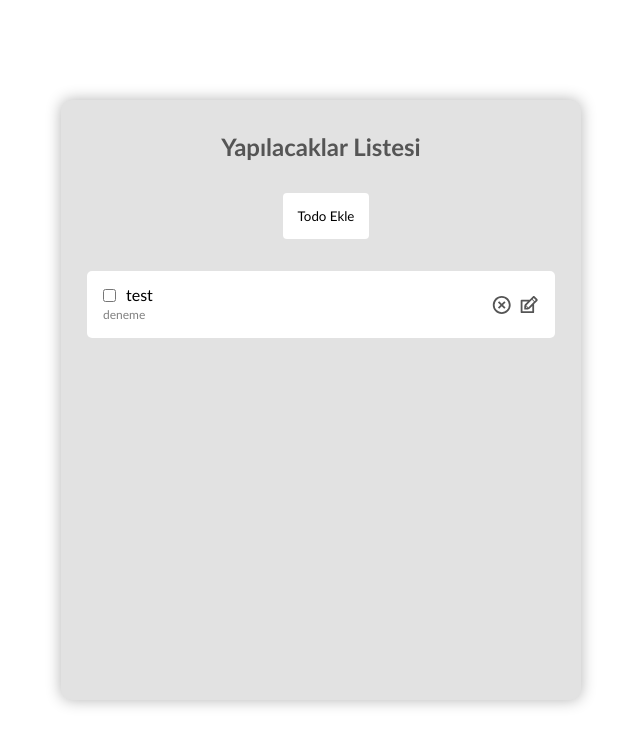
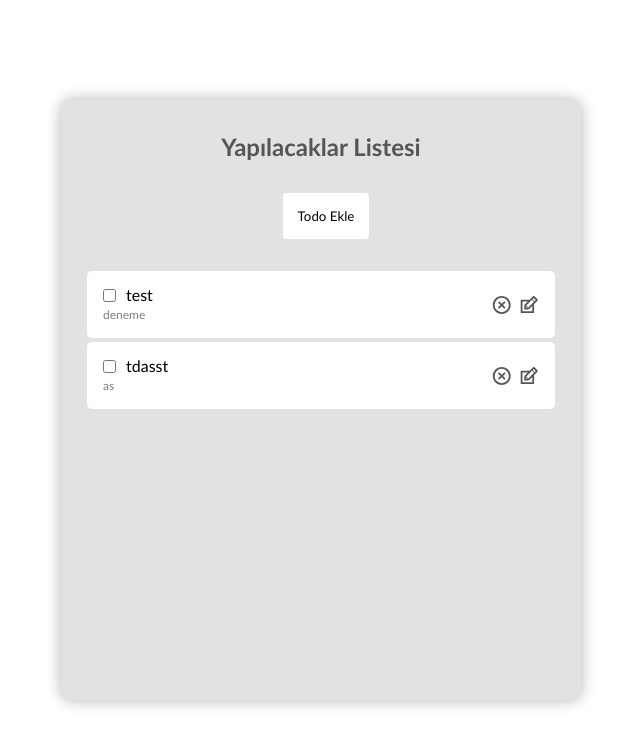
Before and after one commit to sefademir58/todo-list-assignment, a React (Create React App) app: page / in a window 1280 px wide. Shown: the top 746 px of the page, without its empty margins (319-959 px from the left). Built offline with nearby package versions, Linux system fonts and the light colour scheme.

Commit message:
drag eklendi.

```diff
--- a/package.json
+++ b/package.json
@@ -7,7 +7,9 @@
     "@testing-library/react": "^13.4.0",
     "@testing-library/user-event": "^13.5.0",
     "react": "^18.2.0",
+    "react-beautiful-dnd": "^13.1.1",
     "react-dom": "^18.2.0",
+    "react-draggable": "^4.4.5",
     "react-icons": "^4.6.0",
     "react-scripts": "5.0.1",
     "web-vitals": "^2.1.4"
--- a/src/App.css
+++ b/src/App.css
@@ -91,6 +91,7 @@ h1 {
   padding: 16px;
   border-radius: 5px;
   width: 90%;
+  user-select: none;
 }
 
 .info {
@@ -181,7 +182,7 @@ justify-content: space-between;
 padding: 8px;
 }
 .popup-header span {
-  color: #343434;
+color: #343434;
 }
 
 .close-popup {
@@ -210,8 +211,8 @@ flex-direction: column;
 }
 
 .popup-content-title {
-  display: flex;
-  justify-content: space-between;
+display: flex;
+justify-content: space-between;
 }
 
 .popup-content-title span{
--- a/src/components/Todo.js
+++ /dev/null
@@ -1,54 +0,0 @@
-import React, { useState } from 'react'
-import TodoForm from './TodoForm'
-import { RiCloseCircleLine } from 'react-icons/ri'
-import { TiEdit } from 'react-icons/ti'
-
-function Todo({ todos, completeTodo, removeTodo, updateTodo }) {
-  const [edit, setEdit] = useState({
-    id: null,
-    titleValue: '',
-    infoValue: '',
-  })
-  const submitUpdate = (titleValue, infoValue) => {
-    updateTodo(edit.id, titleValue, infoValue)
-    setEdit({
-      id: null,
-      titleValue: '',
-      infoValue: '',
-    })
-  }
-
-  return (
-    <>
-      {edit.id && <TodoForm edit={edit} onSubmit={submitUpdate} popup={true} />}
-      {todos.map((todo, index) => (
-        <div className={todo.isComplete ? 'todo-container complete' : 'todo-container'} key={index}>
-          <div className='todo-left-content'>
-            <div className='content'>
-              <input type='checkbox' />
-              <div className='title' key={todo.id} onClick={() => completeTodo(todo.id)}>
-                {todo.text}
-              </div>
-            </div>
-            <div className='info'>
-              {todo.info
-                ? todo?.info
-                : "Lorem Ipsum is simply dummy text of the printing and typesetting industry. Lorem Ipsum has been the industry's standard dummy text ever since the 1500s, when an unknown printer took a galley of type and scrambled it to make a type specimen book. It has survived not only five centuries, but also the leap into electronic typesetting, remaining essentially unchanged. It was popularised in the 1960s with the release of Letraset sheets containing Lorem Ipsum passages, and more recently with desktop publishing software like Aldus PageMaker including versions of Lorem Ipsum"}
-            </div>
-          </div>
-          <div className='todo-right-content'>
-            <div className='icons'>
-              <RiCloseCircleLine onClick={() => removeTodo(todo.id)} className='delete-icon' />
-              <TiEdit
-                onClick={() => setEdit({ id: todo.id, titleValue: todo.text, infoValue: todo.info })}
-                className='edit-icon'
-              />
-            </div>
-          </div>
-        </div>
-        ))}
-        </>
-    )
-}
-
-export default Todo
--- a/src/components/TodoItem.js
+++ b/src/components/TodoItem.js
@@ -1,5 +1,61 @@
-import React from 'react'
+import React, { useState } from 'react'
+import TodoForm from './TodoForm'
+import { RiCloseCircleLine } from 'react-icons/ri'
+import { TiEdit } from 'react-icons/ti'
+import { Draggable } from 'react-beautiful-dnd'
 
-export default function TodoItem(todo) {
-  return <div>TodoItem</div>
+function Todo({ todo, index, completeTodo, removeTodo, updateTodo }) {
+  const [edit, setEdit] = useState({
+    id: null,
+    titleValue: '',
+    infoValue: '',
+  })
+  const submitUpdate = (titleValue, infoValue) => {
+    updateTodo(edit.id, titleValue, infoValue)
+    setEdit({
+      id: null,
+      titleValue: '',
+      infoValue: '',
+    })
+  }
+
+  console.log(todo.id)
+
+  return (
+    <>
+      {edit.id && <TodoForm edit={edit} onSubmit={submitUpdate} popup={true} />}
+      <Draggable draggableId={todo.id} index={index}>
+        {provided => (
+          <div ref={provided.innerRef} {...provided.draggableProps} {...provided.dragHandleProps}>
+            <div className={todo.isComplete ? 'todo-container complete' : 'todo-container'} key={index}>
+              <div className='todo-left-content'>
+                <div className='content'>
+                  <input type='checkbox' />
+                  <div className='title' key={todo.id} onClick={() => completeTodo(todo.id)}>
+                    {todo.text}
+                  </div>
+                </div>
+                <div className='info'>
+                  {todo.info
+                    ? todo?.info
+                    : "Lorem Ipsum is simply dummy text of the printing and typesetting industry. Lorem Ipsum has been the industry's standard dummy text ever since the 1500s, when an unknown printer took a galley of type and scrambled it to make a type specimen book. It has survived not only five centuries, but also the leap into electronic typesetting, remaining essentially unchanged. It was popularised in the 1960s with the release of Letraset sheets containing Lorem Ipsum passages, and more recently with desktop publishing software like Aldus PageMaker including versions of Lorem Ipsum"}
+                </div>
+              </div>
+              <div className='todo-right-content'>
+                <div className='icons'>
+                  <RiCloseCircleLine onClick={() => removeTodo(todo.id)} className='delete-icon' />
+                  <TiEdit
+                    onClick={() => setEdit({ id: todo.id, titleValue: todo.text, infoValue: todo.info })}
+                    className='edit-icon'
+                  />
+                </div>
+              </div>
+            </div>
+          </div>
+        )}
+      </Draggable>
+    </>
+  )
 }
+
+export default Todo
--- a/src/components/TodoList.js
+++ b/src/components/TodoList.js
@@ -1,9 +1,21 @@
 import React, { useState, useEffect } from 'react'
 import TodoForm from './TodoForm'
-import Todo from './Todo'
+import TodoItem from './TodoItem'
+import { DragDropContext, Droppable } from 'react-beautiful-dnd'
+
+const reorder = (todo, startIndex, endIndex) => {
+  const result = Array.from(todo)
+  const [removed] = result.splice(startIndex, 1)
+  result.splice(endIndex, 0, removed)
+
+  return result
+}
 
 function TodoList() {
-    const [todos, setTodos] = useState([{ id: Math.random(), text: 'test', info: 'deneme' }])
+  const [todos, setTodos] = useState([
+    { id: 1, text: 'test', info: 'deneme' },
+    { id: 2, text: 'tdasst', info: 'as' },
+  ])
 
   useEffect(() => {
     // istek atılan yer düzenlenecek
@@ -79,15 +91,38 @@ function TodoList() {
     //   }
     // })
   }
+  const onDragEnd = result => {
+    if (!result.destination) {
+      return
+    }
+    const items = reorder(todos, result.source.index, result.destination.index)
+    setTodos(items)
+  }
 
   return (
-    <div>
+    <DragDropContext onDragEnd={onDragEnd}>
+      <Droppable droppableId='droppable'>
+        {provided => (
+          <div ref={provided.innerRef}>
             <div className='todo-header'>
               <h1>Yapılacaklar Listesi</h1>
               <TodoForm onSubmit={addTodo} />
             </div>
-      <Todo todos={todos} completeTodo={completeTodo} removeTodo={removeTodo} updateTodo={updateTodo} />
+            {todos.map((todo, index) => (
+              <TodoItem
+                todo={todo}
+                key={todo.id}
+                index={index}
+                completeTodo={completeTodo}
+                removeTodo={removeTodo}
+                updateTodo={updateTodo}
+              />
+            ))}
+            {provided.placeholder}
           </div>
+        )}
+      </Droppable>
+    </DragDropContext>
   )
 }
 
```
Also changed, not shown: 1 other file (tests, documents, lock files or other folders). Lines whose indentation alone changed are shown as unchanged.
